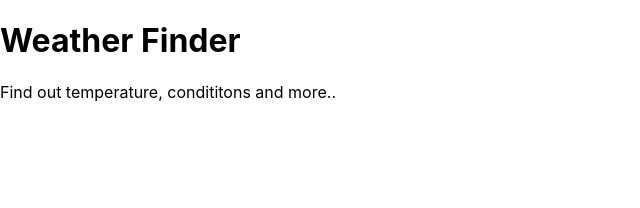
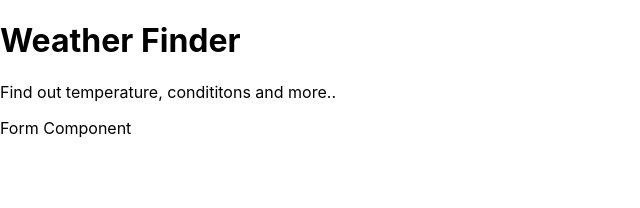
Before and after one commit to prativapokhrel/weather-app, a React (Create React App) app: page / in a window 1280 px wide. Shown: the top 208 px of the page, without its empty margins (0-640 px from the left). Built offline with nearby package versions, Linux system fonts and the light colour scheme.

Commit message:
form component

```diff
--- a/src/App.js
+++ b/src/App.js
@@ -1,11 +1,14 @@
 import React from 'react';
 import Titles from "./components/Titles";
+import Form from "./components/Form";
+
 
 class App extends React.Component {
   render() {
     return(
       <div>
         <Titles />
+        <Form />
       </div>
     );
   }
--- /dev/null
+++ b/src/components/Form.js
@@ -0,0 +1,11 @@
+import React from "react";
+
+class Form extends React.Component {
+  render() {
+    return(
+      <div>Form Component</div>
+    )
+  }
+}
+
+export default Form;
```
